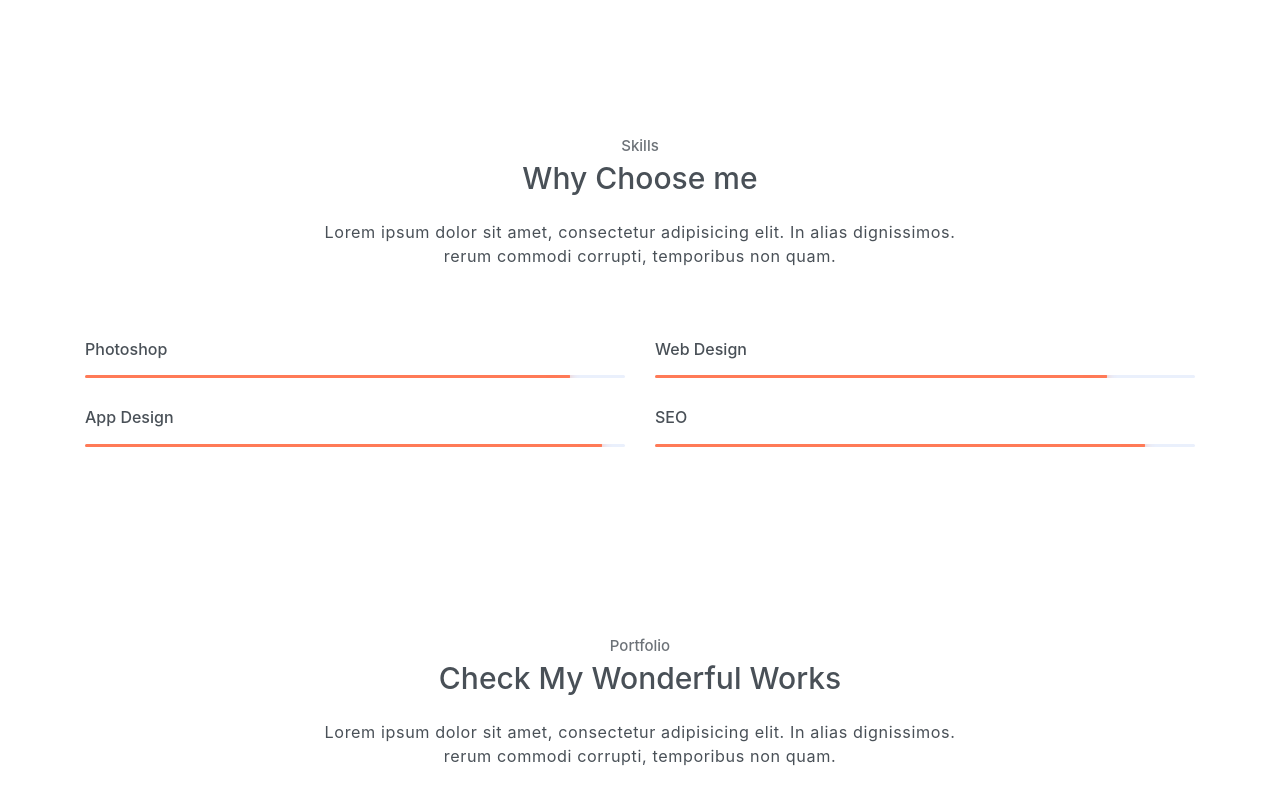
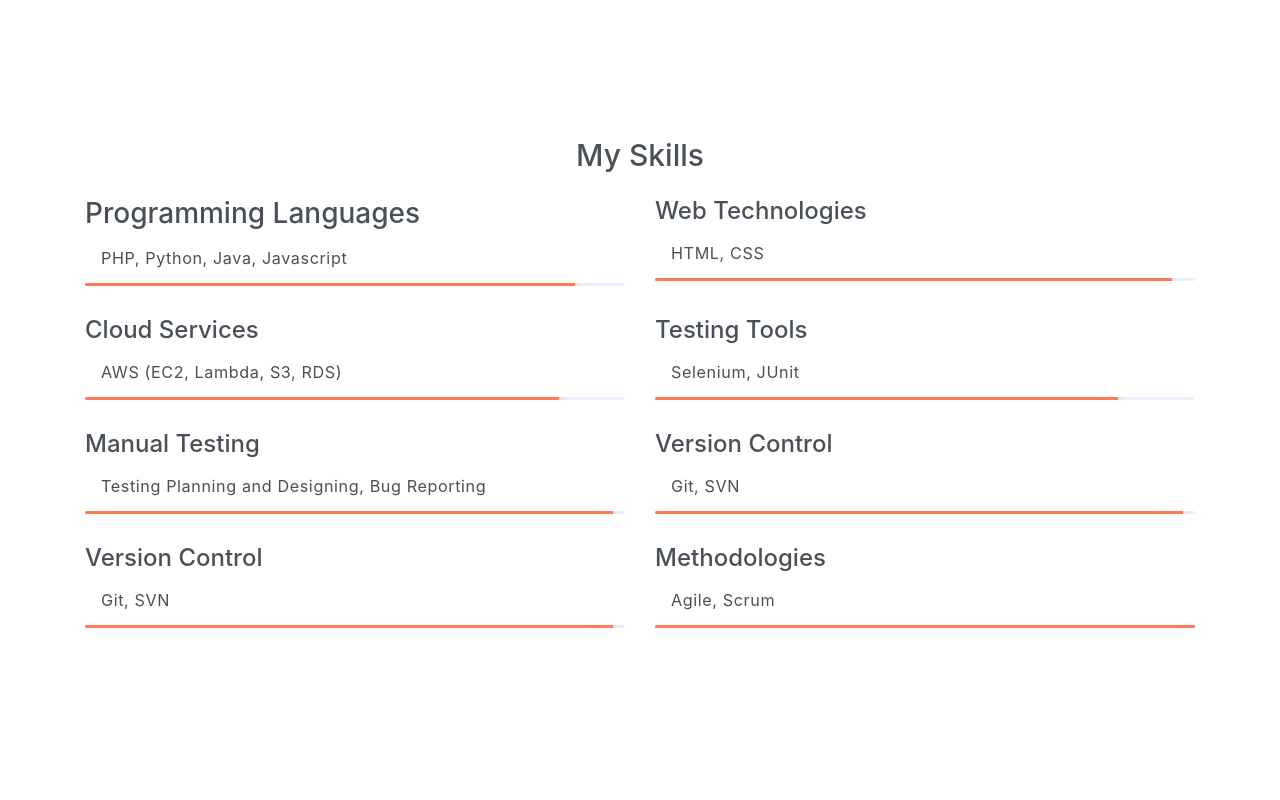
Before and after one commit to Am-iir/Am-iir.github.io, a plain HTML site: page index.html in a window 1280 px wide. Shown: the part 1280-2080 px from the top of the page. Drawn offline with Linux system fonts and the light colour scheme.

Commit message:
Updated My Skills

```diff
--- a/index.html
+++ b/index.html
@@ -30,7 +30,7 @@
                         <a class="nav-link" href="#about">About</a>
                     </li>
                     <li class="nav-item">
-                        <a class="nav-link" href="#service">Service</a>
+                        <a class="nav-link" href="#skills">Skills</a>
                     </li>
                     <li class="nav-item">
                         <a class="nav-link" href="#portfolio">Portfolio</a>
@@ -145,37 +145,78 @@
 <!--    &lt;!&ndash; End of Sectoin &ndash;&gt;-->
 
     <!-- Skills section -->
-    <section class="section">
+    <section id="skills" class="section">
         <div class="container text-center">
-            <h6 class="subtitle">Skills</h6>
-            <h6 class="section-title mb-4">Why Choose me</h6>
-            <p class="mb-5 pb-4">Lorem ipsum dolor sit amet, consectetur adipisicing elit. In alias dignissimos. <br> rerum commodi corrupti, temporibus non quam.</p>
+
+            <h6 class="section-title mb-4">My Skills</h6>
 
             <div class="row text-left">
                 <div class="col-sm-6">
-                    <h6 class="mb-3">Photoshop</h6>
+                    <h3 class="mb-3" >Programming Languages</h3>
+                    <p class="ml-3">PHP, Python, Java, Javascript</p>
                     <div class="progress">
-                        <div class="progress-bar bg-primary" role="progressbar" style="width: 89%;" aria-valuenow="25" aria-valuemin="0" aria-valuemax="100"><span>89%</span></div>
+                        <div class="progress-bar bg-primary" role="progressbar" style="width: 90%;" aria-valuenow="90" aria-valuemin="0" aria-valuemax="100"><span>HTML, CSS, JavaScript</span></div>
                     </div>
                 </div>
+
                 <div class="col-sm-6">
-                    <h6 class="mb-3">Web Design</h6>
+                    <h4 class="mb-3" >Web Technologies</h4>
+                    <p class="ml-3">HTML, CSS</p>
                     <div class="progress">
-                        <div class="progress-bar bg-primary" role="progressbar" style="width: 83%;" aria-valuenow="25" aria-valuemin="0" aria-valuemax="100"><span>83%</span></div>
+                        <div class="progress-bar bg-primary" role="progressbar" style="width: 95%;" aria-valuenow="95" aria-valuemin="0" aria-valuemax="100"><span>HTML, CSS, JavaScript</span></div>
                     </div>
                 </div>
+
                 <div class="col-sm-6">
-                    <h6 class="mb-3">App Design</h6>
+                    <h4 class="mb-3" >Cloud Services</h4>
+                    <p class="ml-3">AWS (EC2, Lambda, S3, RDS)</p>
                     <div class="progress">
-                        <div class="progress-bar bg-primary" role="progressbar" style="width: 95%;" aria-valuenow="25" aria-valuemin="0" aria-valuemax="100"><span>95%</span></div>
+                        <div class="progress-bar bg-primary" role="progressbar" style="width: 87%;" aria-valuenow="87" aria-valuemin="0" aria-valuemax="100"><span>Selenium, JUnit</span></div>
                     </div>
                 </div>
+
                 <div class="col-sm-6">
-                    <h6 class="mb-3">SEO</h6>
+                    <h4 class="mb-3" >Testing Tools</h4>
+                    <p class="ml-3">Selenium, JUnit</p>
                     <div class="progress">
-                        <div class="progress-bar bg-primary" role="progressbar" style="width: 90%;" aria-valuenow="25" aria-valuemin="0" aria-valuemax="100"><span>90%</span></div>
+                        <div class="progress-bar bg-primary" role="progressbar" style="width: 85%;" aria-valuenow="85" aria-valuemin="0" aria-valuemax="100"><span>Selenium, JUnit</span></div>
                     </div>
                 </div>
+
+                <div class="col-sm-6">
+                    <h4 class="mb-3" >Manual Testing</h4>
+                    <p class="ml-3">Testing Planning and Designing, Bug Reporting</p>
+                    <div class="progress">
+                        <div class="progress-bar bg-primary" role="progressbar" style="width: 97%;" aria-valuenow="97" aria-valuemin="0" aria-valuemax="100"><span>Selenium, JUnit</span></div>
+                    </div>
+                </div>
+
+
+                <div class="col-sm-6">
+                    <h4 class="mb-3" >Version Control</h4>
+                    <p class="ml-3">Git, SVN</p>
+                    <div class="progress">
+                        <div class="progress-bar bg-primary" role="progressbar" style="width: 97%;" aria-valuenow="97" aria-valuemin="0" aria-valuemax="100"><span>Selenium, JUnit</span></div>
+                    </div>
+                </div>
+
+                <div class="col-sm-6">
+                    <h4 class="mb-3" >Version Control</h4>
+                    <p class="ml-3">Git, SVN</p>
+                    <div class="progress">
+                        <div class="progress-bar bg-primary" role="progressbar" style="width: 97%;" aria-valuenow="97" aria-valuemin="0" aria-valuemax="100"><span>Selenium, JUnit</span></div>
+                    </div>
+                </div>
+
+                <div class="col-sm-6">
+                    <h4 class="mb-3" >Methodologies</h4>
+                    <p class="ml-3">Agile, Scrum</p>
+                    <div class="progress">
+                        <div class="progress-bar bg-primary" role="progressbar" style="width: 100%;" aria-valuenow="100" aria-valuemin="0" aria-valuemax="100"><span>Selenium, JUnit</span></div>
+                    </div>
+                </div>
+
+
             </div>
         </div>
     </section>
```
